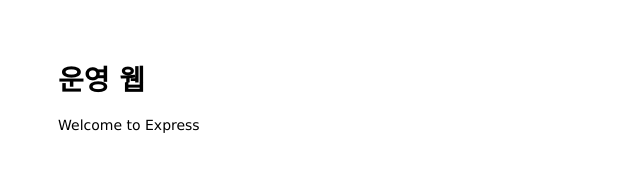
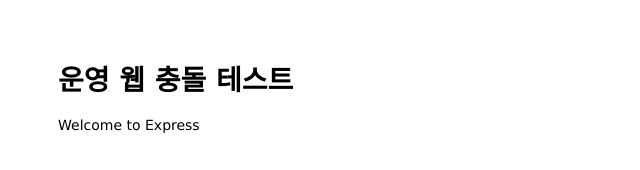
Before and after one commit to sttube/must-have-git-main, a website: page public/index.html in a window 1280 px wide. Shown: the whole page, without its empty margins (0-640 px from the left). Drawn offline with Linux system fonts and the light colour scheme.

Commit message:
충돌 cosmos

```diff
--- a/public/index.html
+++ b/public/index.html
@@ -6,7 +6,7 @@
 </head>
 
 <body>
-  <h1>운영 웹</h1>
+  <h1>운영 웹 충돌 테스트</h1>
   <p>Welcome to Express</p>
 </body>
 
```
